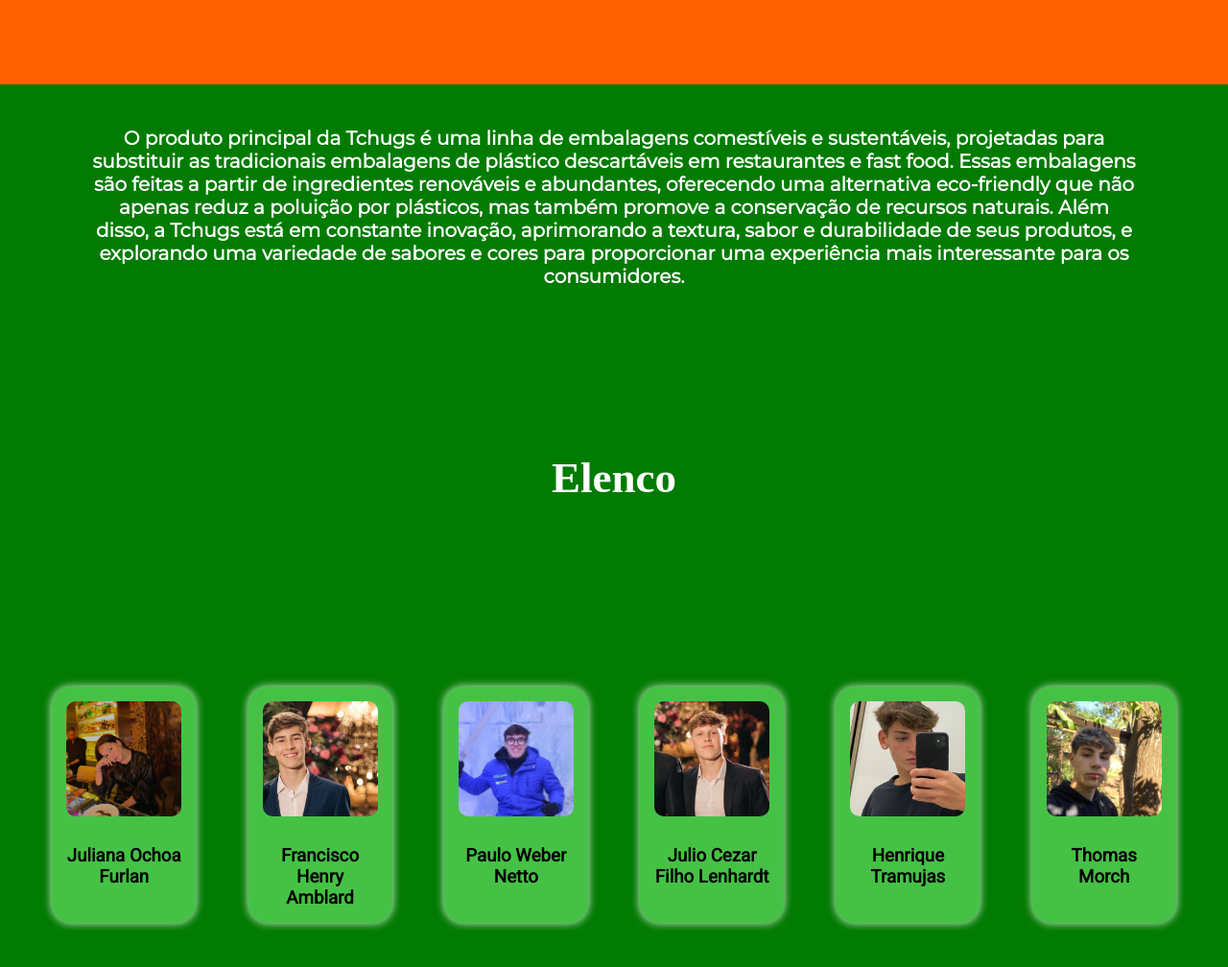
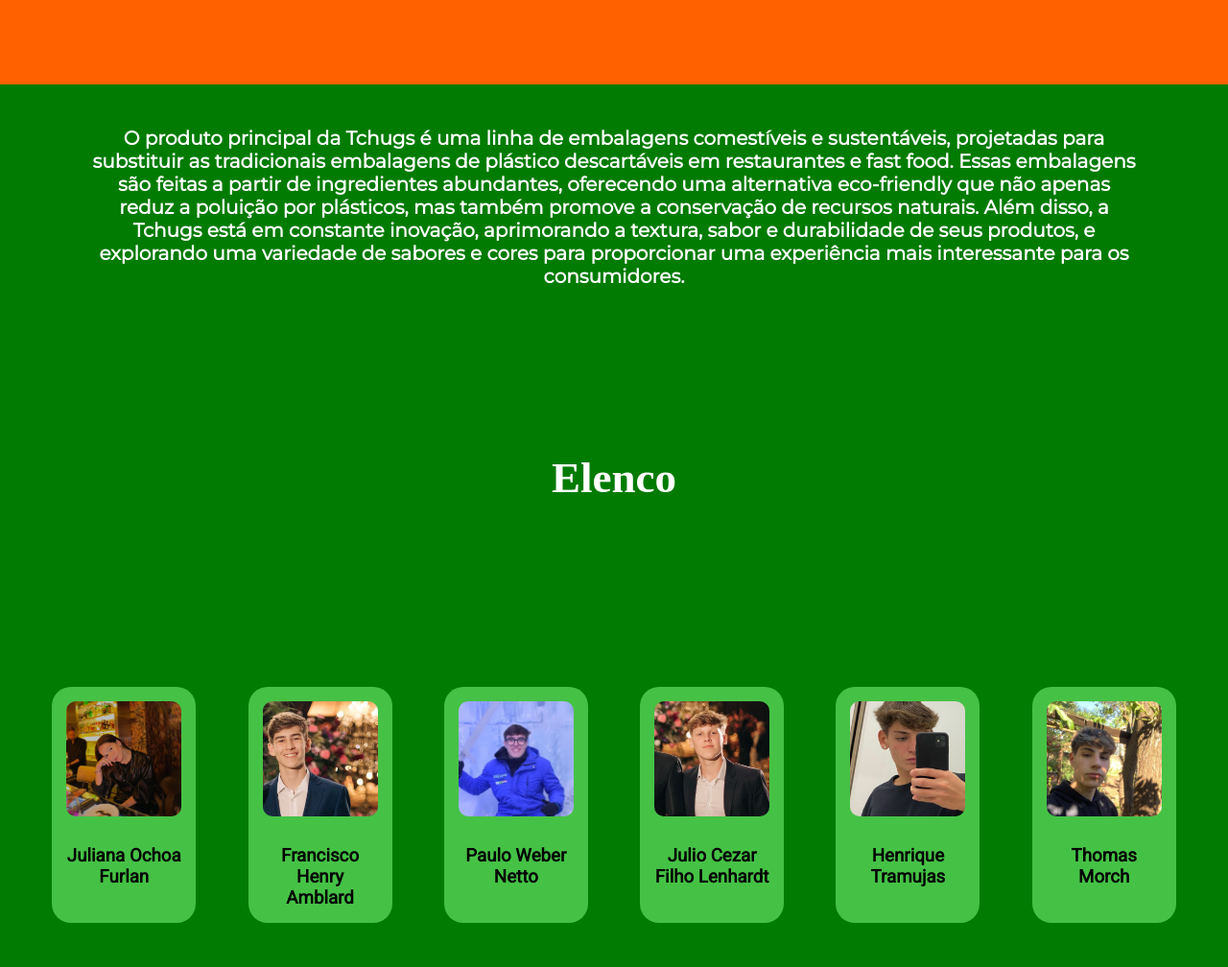
Before and after one commit to marioguiW/Tchugs, a plain HTML site: page index.html in a window 1280 px wide. Shown: the part 2820-3828 px from the top of the page at 96% size. Drawn offline with Linux system fonts and the light colour scheme.

Commit message:
corrigindo

```diff
--- a/index.html
+++ b/index.html
@@ -61,7 +61,7 @@
                 <h1 class="produto_conteudo_descricao">
                     O produto principal da Tchugs é uma linha de embalagens comestíveis e sustentáveis, projetadas para substituir
                     as tradicionais embalagens de plástico descartáveis em restaurantes e fast food. Essas embalagens são feitas
-                    a partir de ingredientes renováveis e abundantes, oferecendo uma alternativa eco-friendly que não apenas reduz
+                    a partir de ingredientes abundantes, oferecendo uma alternativa eco-friendly que não apenas reduz
                     a poluição por plásticos, mas também promove a conservação de recursos naturais. Além disso, a Tchugs está em
                     constante inovação, aprimorando a textura, sabor e durabilidade de seus produtos, e explorando uma variedade
                     de sabores e cores para proporcionar uma experiência mais interessante para os consumidores.
--- a/style.css
+++ b/style.css
@@ -235,8 +235,7 @@ ul{
     border-radius: 20px;
     width: 150px;
     margin-top: 15%;
-    -webkit-filter: drop-shadow(0px 10px 10px rgba(255, 255, 255, 0.9));
-    filter: drop-shadow(0px 0px 5px rgba(255, 255, 255, 0.9));
+
 }
 
 .card img{
```
